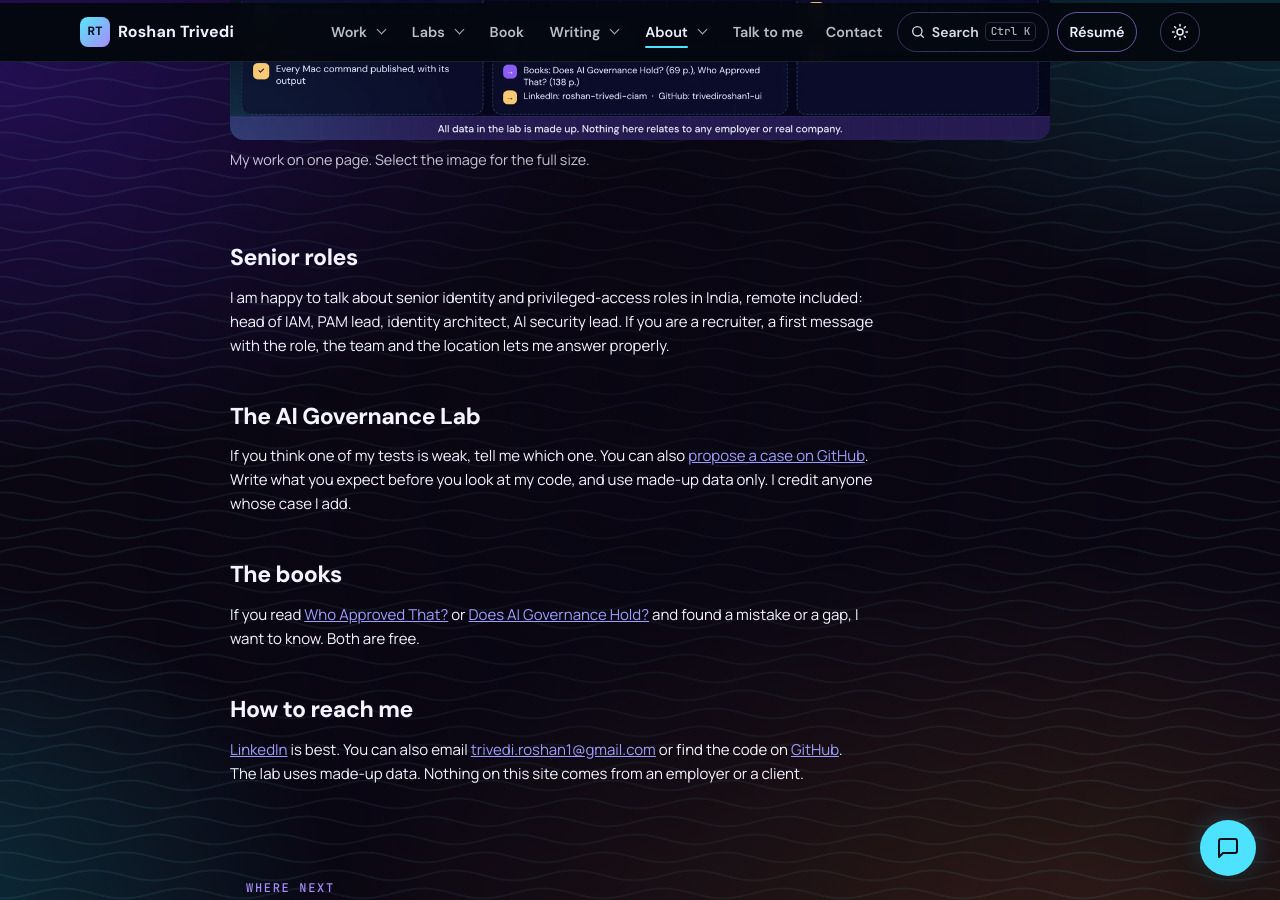
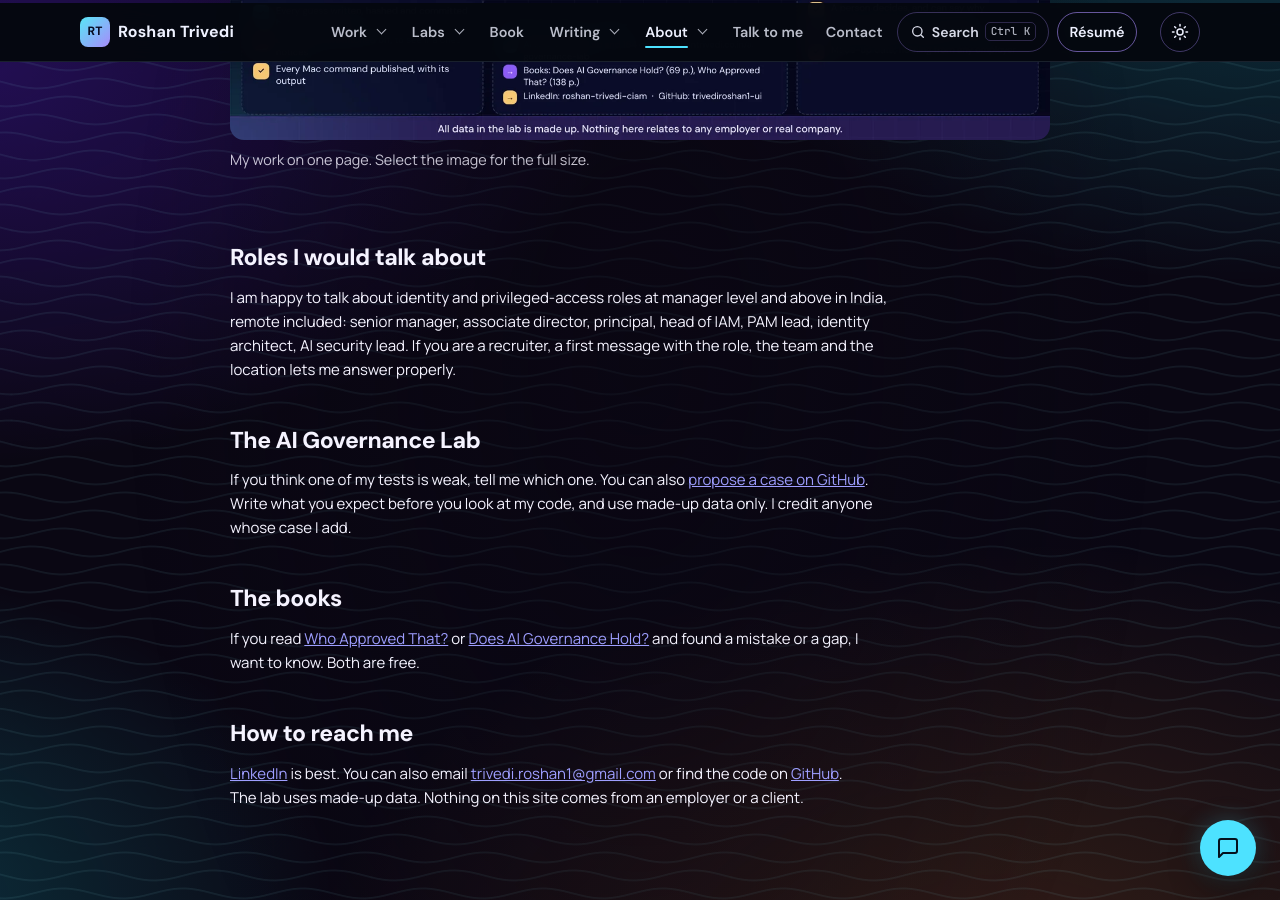
Before and after one commit to trivediroshan1-ui/trivediroshan1-ui.github.io, a Jekyll site: the page talk/index.html, which Jekyll copies as it is, in a window 1280 px wide and 900 px high, scrolled down 738 px. Built offline with Jekyll 4.4.1, drawn with Linux system fonts in a browser that asks for light colours.

Commit message:
Talk page: name the role levels (senior manager, associate director, principal)

```diff
--- a/talk/index.html
+++ b/talk/index.html
@@ -51,8 +51,8 @@
         <a href="/assets/roshan-trivedi-work-summary.png"><img src="/assets/roshan-trivedi-work-summary.webp" width="1400" height="945" loading="lazy" style="width:100%;height:auto;border-radius:14px" alt="One-page summary of Roshan Trivedi's work: what he does, key focus areas, how he works, what the AI Governance Lab found (13 rounds, 164 cases), and his values."></a>
         <figcaption class="body-text" style="font-size:.9em;opacity:.8">My work on one page. Select the image for the full size.</figcaption>
       </figure>
-      <section><h2>Senior roles</h2>
-        <p class="body-text">I am happy to talk about senior identity and privileged-access roles in India, remote included: head of IAM, PAM lead, identity architect, AI security lead. If you are a recruiter, a first message with the role, the team and the location lets me answer properly.</p></section>
+      <section><h2>Roles I would talk about</h2>
+        <p class="body-text">I am happy to talk about identity and privileged-access roles at manager level and above in India, remote included: senior manager, associate director, principal, head of IAM, PAM lead, identity architect, AI security lead. If you are a recruiter, a first message with the role, the team and the location lets me answer properly.</p></section>
       <section><h2>The AI Governance Lab</h2>
         <p class="body-text">If you think one of my tests is weak, tell me which one. You can also <a href="https://github.com/trivediroshan1-ui/ai-governance-lab/issues/new/choose">propose a case on GitHub</a>. Write what you expect before you look at my code, and use made-up data only. I credit anyone whose case I add.</p></section>
       <section><h2>The books</h2>
```
